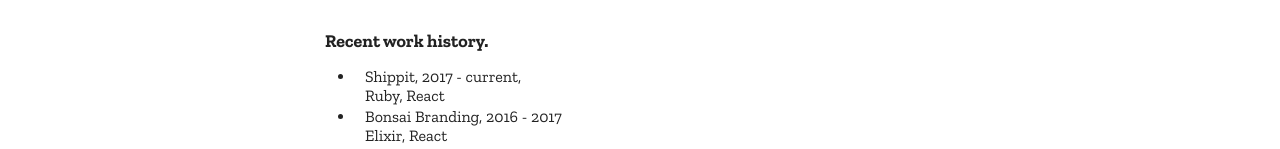
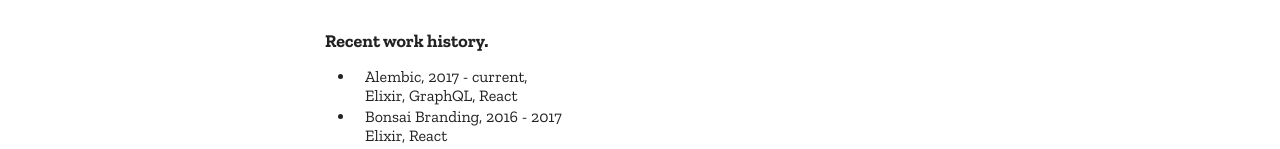
Before and after one commit to lukerollans/rollans.sh, a React (Create React App) app: page / in a window 1280 px wide. Shown: the part 427-576 px from the top of the page. Built offline with nearby package versions, Linux system fonts and the light colour scheme.

Commit message:
Update work history

```diff
--- a/src/components/meat-and-potatoes.js
+++ b/src/components/meat-and-potatoes.js
@@ -29,8 +29,8 @@
       <h2>Recent work history.</h2>
       <ul>
         <li>
-          Shippit, 2017 - current,<br />
-          Ruby, React
+          Alembic, 2017 - current,<br />
+          Elixir, GraphQL, React
         </li>
 
         <li>
```
